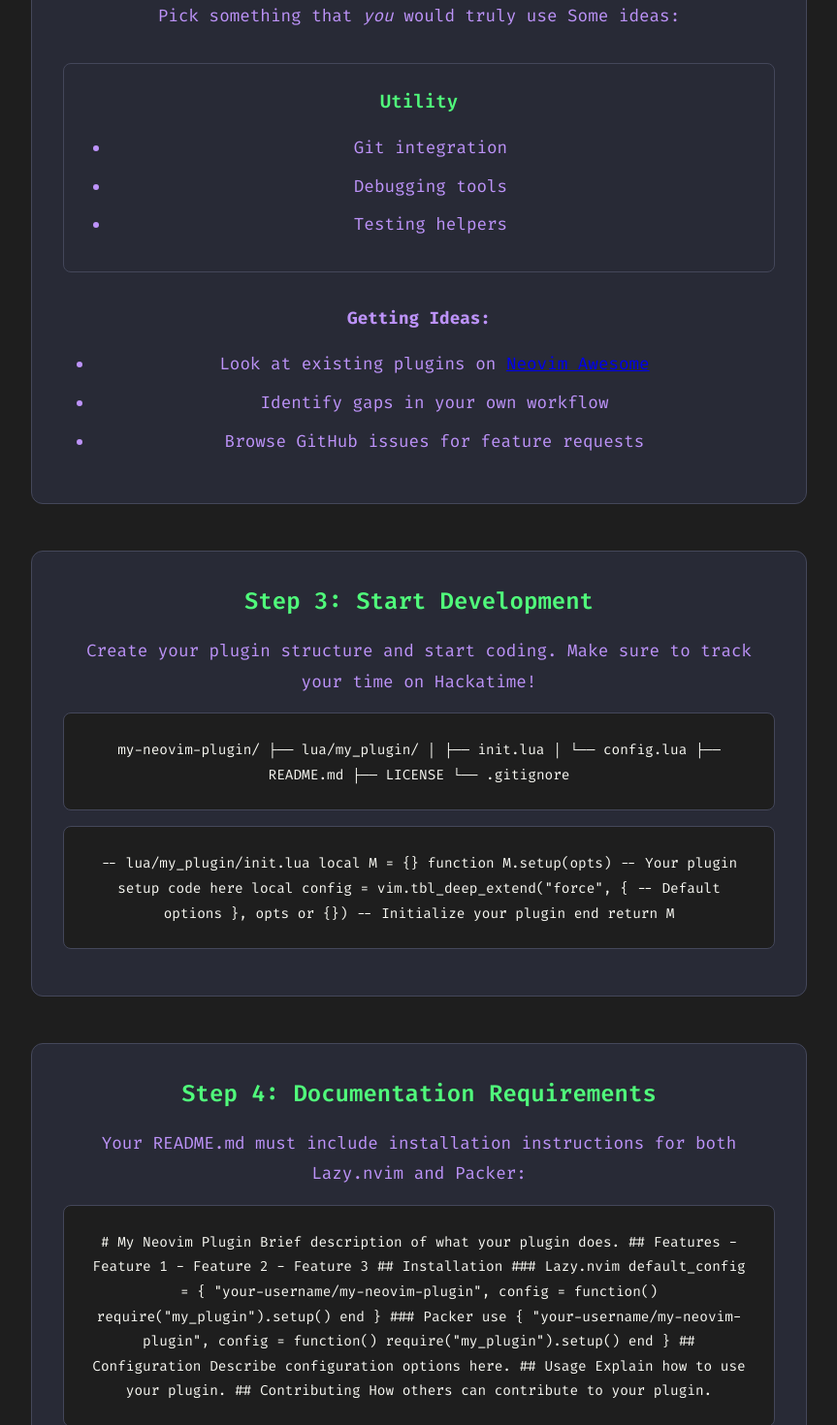
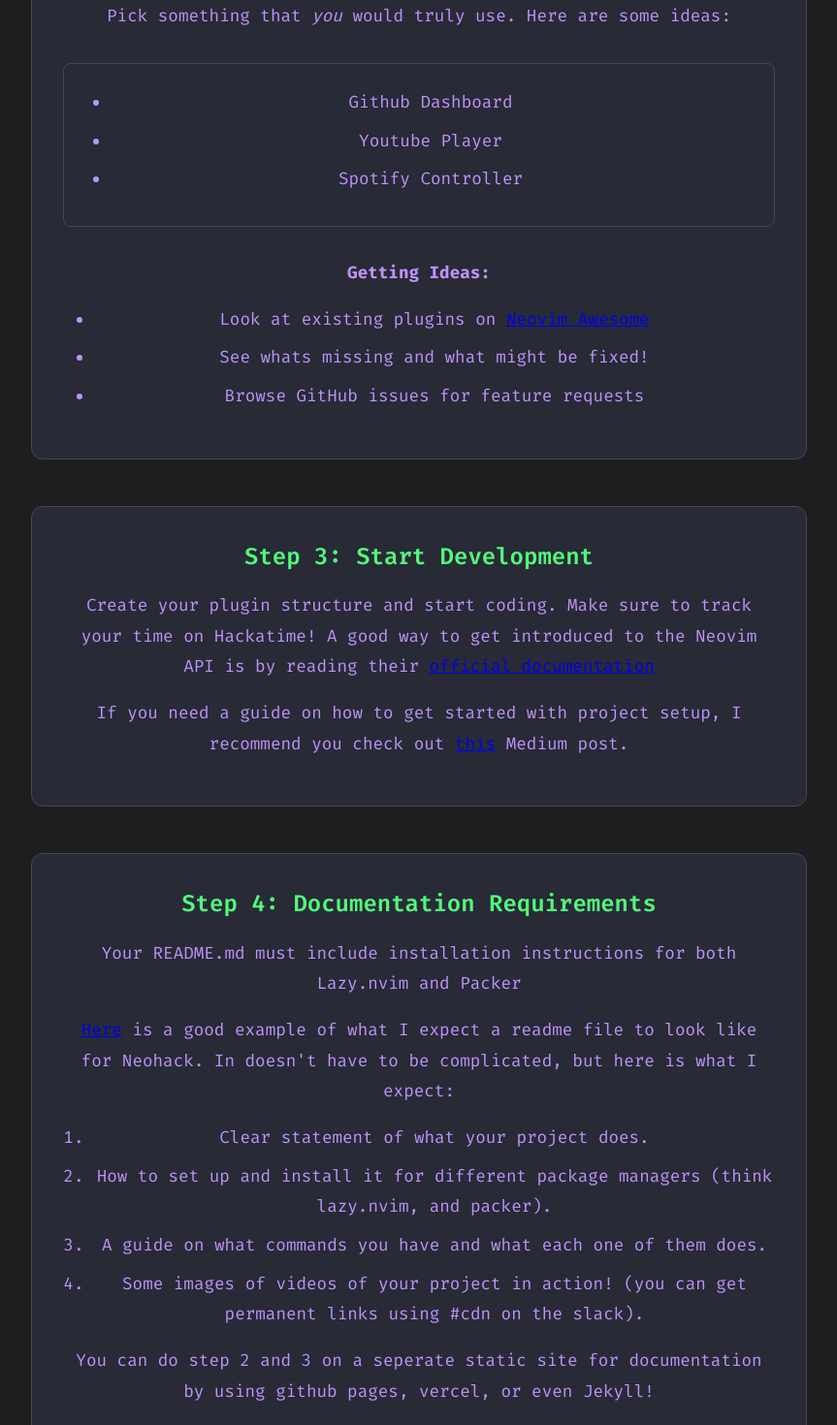
Before and after one commit to hackclub/neohack, a React (Create React App) app: page /guide in a window 1280 px wide. Shown: the part 1340-2810 px from the top of the page at 97% size, without its empty margins (208-1071 px from the left). Built offline with nearby package versions, Linux system fonts and the light colour scheme.

Commit message:
added the actually accurate stuff as well as the rick roll link hehe

```diff
--- a/src/pages/Guide.js
+++ b/src/pages/Guide.js
@@ -38,115 +38,54 @@ const Guide = () => {
 
             <div className="guide-step">
               <h3>Step 2: Choose Your Plugin Idea</h3>
-              <p>Pick something that <i>you</i> would truly use Some ideas:</p>
+              <p>Pick something that <i>you</i> would truly use. Here are some ideas:</p>
               <div className="idea-categories">
                 <div className="idea-category">
-                  <h4>Utility</h4>
                   <ul>
-                    <li>Git integration</li>
-                    <li>Debugging tools</li>
-                    <li>Testing helpers</li>
+                    <li>Github Dashboard</li>
+                    <li>Youtube Player</li>
+                    <li>Spotify Controller</li>
                   </ul>
                 </div>
               </div>
               <p><strong>Getting Ideas:</strong></p>
               <ul>
                 <li>Look at existing plugins on <a href="https://github.com/rockerBOO/awesome-neovim" target="_blank" rel="noopener noreferrer">Neovim Awesome</a></li>
-                <li>Identify gaps in your own workflow</li>
+                <li>See whats missing and what might be fixed!</li>
                 <li>Browse GitHub issues for feature requests</li>
               </ul>
             </div>
 
             <div className="guide-step">
               <h3>Step 3: Start Development</h3>
-              <p>Create your plugin structure and start coding. Make sure to track your time on Hackatime!</p>
-              <div className="code-block">
-                <code>{`my-neovim-plugin/
-├── lua/my_plugin/
-│   ├── init.lua
-│   └── config.lua
-├── README.md
-├── LICENSE
-└── .gitignore`}</code>
-              </div>
-              <div className="code-block">
-                <code>{`-- lua/my_plugin/init.lua
-local M = {}
-
-function M.setup(opts)
-    -- Your plugin setup code here
-    local config = vim.tbl_deep_extend("force", {
-        -- Default options
-    }, opts or {})
-
-    -- Initialize your plugin
-end
-
-return M`}</code>
-              </div>
+              <p>Create your plugin structure and start coding. Make sure to track your time on Hackatime! A good way to get introduced to the Neovim API is by reading their <a href='https://neovim.io/doc/'>official documentation</a></p>
+              <p>If you need a guide on how to get started with project setup, I recommend you check out <a href='https://adam-drake-frontend-developer.medium.com/how-to-build-a-simple-neovim-plugin-0763e7593b07'>this</a> Medium post.</p>
             </div>
 
             <div className="guide-step">
               <h3>Step 4: Documentation Requirements</h3>
-              <p>Your README.md must include installation instructions for both Lazy.nvim and Packer:</p>
-              <div className="code-block">
-                <code>{`# My Neovim Plugin
-
-Brief description of what your plugin does.
-
-## Features
-
-- Feature 1
-- Feature 2
-- Feature 3
-
-## Installation
-
-### Lazy.nvim
-
-default_config = {
-    "your-username/my-neovim-plugin",
-    config = function()
-        require("my_plugin").setup()
-    end
-}
-
-### Packer
-
-use {
-    "your-username/my-neovim-plugin",
-    config = function()
-        require("my_plugin").setup()
-    end
-}
-
-## Configuration
-
-Describe configuration options here.
-
-## Usage
-
-Explain how to use your plugin.
-
-## Contributing
-
-How others can contribute to your plugin.`}</code>
-              </div>
+              <p>Your README.md must include installation instructions for both Lazy.nvim and Packer</p>
+              <p><a href='https://github.com/nvim-telescope/telescope.nvim'>Here</a> is a good example of what I expect a readme file to look like for Neohack. In doesn't have to be complicated, but here is what I expect:</p>
+              <ol>
+                <li>Clear statement of what your project does.</li>
+                <li>How to set up and install it for different package managers (think lazy.nvim, and packer).</li>
+                <li>A guide on what commands you have and what each one of them does.</li>
+                <li>Some images of videos of your project in action! (you can get permanent links using #cdn on the slack).</li>
+              </ol>
+              <p>You can do step 2 and 3 on a seperate static site for documentation by using github pages, vercel, or even Jekyll!</p>
+              <p><b>NOTE</b>:If you are going to make a website, please link it at the top of your README.md file and indicate that is the site for documentation!</p>
             </div>
 
             <div className="guide-step">
               <h3>Step 5: Time Tracking</h3>
               <p><strong>Using Hackatime:</strong></p>
               <ul>
-                <li>Start tracking when you begin development</li>
-                <li>Make sure to categorize your time as "Neovim Plugin Development"</li>
                 <li>Aim for at least 5 hours of focused development time</li>
-                <li>Take breaks but keep tracking active during development sessions</li>
               </ul>
               <p><strong>What Counts as Development Time:</strong></p>
               <div className="time-tracking">
                 <div className="counts">
-                  <h4>✅ Counts:</h4>
+                  <h4>Counts:</h4>
                   <ul>
                     <li>Writing Lua code</li>
                     <li>Testing your plugin</li>
@@ -155,7 +94,7 @@ How others can contribute to your plugin.`}</code>
                   </ul>
                 </div>
                 <div className="doesnt-count">
-                  <h4>❌ Doesn't Count:</h4>
+                  <h4>Doesn't Count:</h4>
                   <ul>
                     <li>Installing Neovim (setup time)</li>
                     <li>Learning Lua basics (should be done beforehand)</li>
@@ -168,19 +107,14 @@ How others can contribute to your plugin.`}</code>
               <h3>Step 6: Submission</h3>
               <p><strong>Before Submitting:</strong></p>
               <ul>
-                <li>✅ Plugin works correctly</li>
-                <li>✅ README.md is complete with both Lazy.nvim and Packer instructions</li>
-                <li>✅ At least 5 hours tracked on Hackatime</li>
-                <li>✅ Code is well-documented</li>
-                <li>✅ Plugin is published on GitHub</li>
+                <li>Plugin works correctly</li>
+                <li>README.md is complete with both installations for the most popular package managers</li>
+                <li>At least 5 hours tracked on Hackatime</li>
+                <li>Code is well-documented</li>
+                <li>Plugin is published on GitHub</li>
               </ul>
               <p><strong>Submission Process:</strong></p>
-              <ol>
-                <li>Create a GitHub repository for your plugin</li>
-                <li>Push your code with proper documentation</li>
-                <li>Submit your Hackatime report showing 5+ hours</li>
-                <li>Share your plugin link with the Neohack team</li>
-              </ol>
+              <p>Fill out <a href='https://youtu.be/xvFZjo5PgG0?si=bgt7up0JES4a6-m5'>this</a> fillout form (coming soon™)</p>
             </div>
 
             <div className="guide-section">
```
Also changed, not shown: 7 other files (tests, documents, lock files or other folders).
